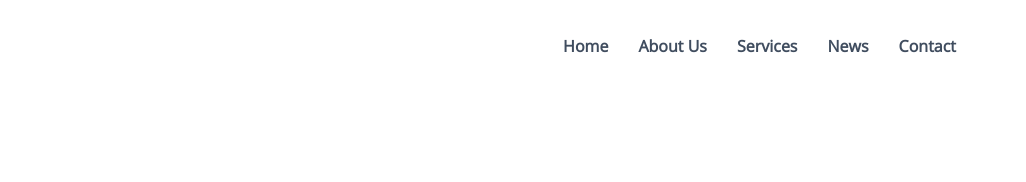
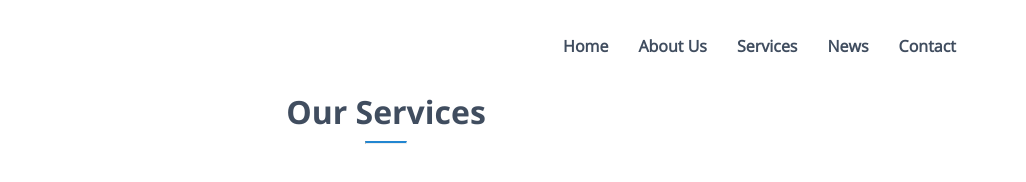
Before and after one commit to Itsmechristian/medlife-website, a React app: page /services in a window 1280 px wide. Shown: the full height of the page, 254-1280 px from the left. Built offline with nearby package versions, Linux system fonts and the light colour scheme.

Commit message:
initial commit

```diff
--- a/src/components/App.scss
+++ b/src/components/App.scss
@@ -17,7 +17,7 @@
 
 
 :root{
-  scroll-behavior: smooth;
+  scroll-behavior: auto;
 }
 
 body{
--- a/src/components/route/Routing.js
+++ b/src/components/route/Routing.js
@@ -1,19 +1,26 @@
 import React from 'react';
-import { BrowserRouter as Router, Route, Link, Redirect } from 'react-router-dom';
+import  {Router, Route, Link, Redirect} from 'react-router-dom';
+import createHistory from 'history/createBrowserHistory'
 import Navbar from '../navbar/Navbar';
 import Home from '../home/Home';
 import About from '../about/About';
+import Services from '../services/Services';
 
+const history = createHistory();
+
+history.listen(() => {
+  window.scroll(0, 0)
+})
 
 const Routing = () => {
 
     return (
-     <Router>
+      <Router history={history}>
         <div>
           <Navbar />
-
           <Route exact path="/" component={ Home } />
           <Route path="/about" component={ About } />
+          <Route path="/services" component={ Services } />
         </div>
       </Router>
     )
--- /dev/null
+++ b/src/components/services/Services.js
@@ -0,0 +1,25 @@
+import React from 'react';
+import './services.scss';
+
+// Icons
+import ambulance from '../../assets/ambulance.png';
+
+const Services = () => {
+    return (
+        <div className="services">
+            <div className="container">
+                <div className="heading">
+                    <h1>
+                        Our Services
+                    </h1>
+                    <hr/>
+                </div>
+                <div className="section one">
+
+                </div>
+            </div>
+        </div>
+    )
+}
+
+export default Services;
--- /dev/null
+++ b/src/components/services/services.scss
@@ -0,0 +1,33 @@
+.services {
+  padding-top: 90px;
+
+  h1{
+    color: rgb(64, 77, 95);
+  }
+
+  .container {
+    .heading {
+      text-align: center;
+
+      hr {
+        max-width: 40px;
+        border-top: 2px solid #2286d1;
+      }
+
+      p {
+        margin: 0 auto;
+        max-width: 90%;
+      }
+    }
+
+    .section{
+        margin: 20px 0px;
+
+        &.one{
+            .left-side{
+
+            }
+        }
+    }
+  }
+}
--- a/src/index.js
+++ b/src/index.js
@@ -2,6 +2,7 @@ import React from 'react';
 import ReactDom from 'react-dom';
 import App from './components/App';
 
+
 ReactDom.render(
   <App />
   , document.getElementById('app'))
```
Lines whose indentation alone changed are shown as unchanged.
